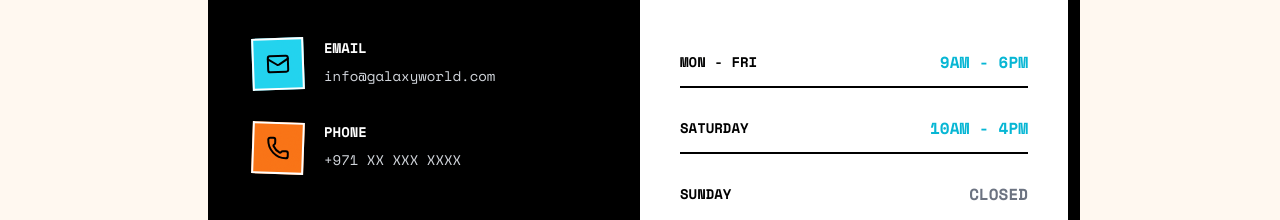
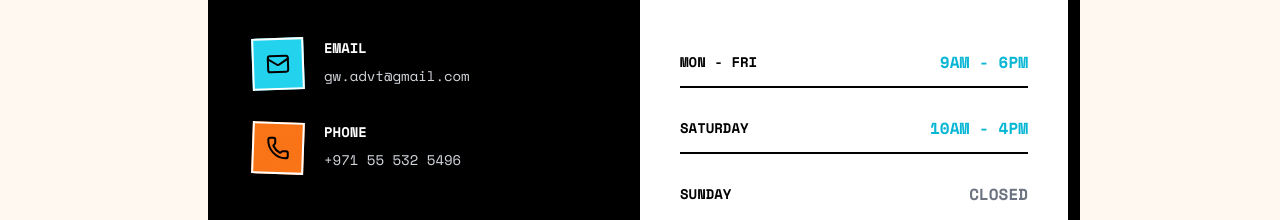
Before and after one commit to abcxhadi/GWAPrinting2, a React (Vite) app in the folder Website/: page /contact in a window 1280 px wide. Shown: the part 490-710 px from the top of the page. Built offline with nearby package versions, Linux system fonts and the light colour scheme.

Commit message:
change of email

```diff
--- a/Website/src/pages/ContactPage.jsx
+++ b/Website/src/pages/ContactPage.jsx
@@ -33,7 +33,7 @@ export function ContactPage() {
                       Email
                     </p>
                     <p className="font-mono text-gray-300 text-sm">
-                      info@galaxyworld.com
+                      gw.advt@gmail.com
                     </p>
                   </div>
                 </div>
@@ -47,7 +47,7 @@ export function ContactPage() {
                       Phone
                     </p>
                     <p className="font-mono text-gray-300 text-sm">
-                      +971 XX XXX XXXX
+                      +971 55 532 5496
                     </p>
                   </div>
                 </div>
--- a/Website/src/pages/QuotePage.jsx
+++ b/Website/src/pages/QuotePage.jsx
@@ -5,9 +5,9 @@ import { sampleProducts } from "../data/products";
 import emailjs from '@emailjs/browser';
 
 // EmailJS Configuration
-const EMAILJS_SERVICE_ID = "service_govxl02";
-const EMAILJS_TEMPLATE_ID = "template_quote_form"; // User needs to create this template in EmailJS
-const EMAILJS_PUBLIC_KEY = "ygCYJNG_oj_tRdSKb";
+const EMAILJS_SERVICE_ID = "service_fniqcf4";
+const EMAILJS_TEMPLATE_ID = "template_bcgx2x8"; // User needs to create this template in EmailJS
+const EMAILJS_PUBLIC_KEY = "TSXIOq0SycZByma_r";
 
 emailjs.init(EMAILJS_PUBLIC_KEY);
 
```
